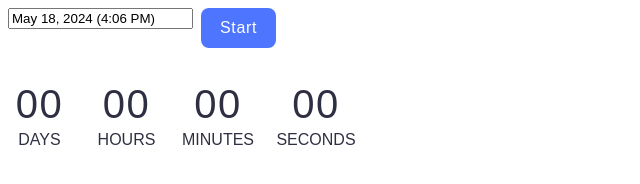
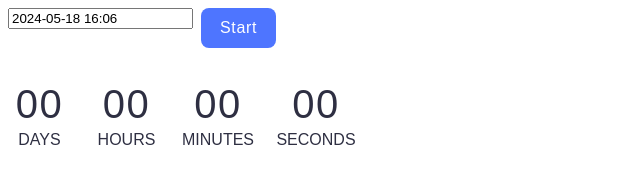
Before and after one commit to Elijah-Vakulenko/goit-js-hw-10, a website built with Vite: page src/1-timer.html in a window 1280 px wide. Shown: the full height of the page, 0-640 px from the left. Built offline with nearby package versions, Linux system fonts and the light colour scheme.

Commit message:
last edit

```diff
--- a/src/css/styles.css
+++ b/src/css/styles.css
@@ -50,7 +50,7 @@ body {
   flex-direction: row;
 }
 
-#datetime-picker {
+/* #datetime-picker {
   display: flex;
   align-items: flex-start;
   justify-content: flex-start;
@@ -74,7 +74,7 @@ body {
 #datetime-picker:disabled {
   border: 1px solid #808080;
   background-color: #fafafa;
-}
+} */
 
 button[data-start] {
   display: flex;
--- a/src/js/1-timer.js
+++ b/src/js/1-timer.js
@@ -10,10 +10,10 @@ let userSelectedDate = [0];
 
 //поле інпуту з календарем та форматом відображення дати
 
-const input = flatpickr("input#datetime-picker", {
-  dateFormat: "Y-m-d H:i",
-  altInput: true,
-  altFormat: "F j, Y (h:i K)", //кастомне відображення дати
+const input = flatpickr("#datetime-picker", {
+  // dateFormat: "Y-m-d H:i",
+  // altInput: true,
+  // altFormat: "F j, Y (h:i K)", //кастомне відображення дати
   enableTime: true, //підключення до календаря вибору годин і хвилин
   time_24hr: true,
   defaultDate: new Date(),
@@ -25,6 +25,8 @@ const input = flatpickr("input#datetime-picker", {
     const selectedDate = selectedDates[0];
 
     if (selectedDate < new Date()) {
+
+      //п1дключення пов1домлення за допомогою б1бл1отеки iziToast з в1дпов1жними налаштуваннями.
       iziToast.error({
         title: 'Alert',
         message: 'Please choose a date in the future',
```
